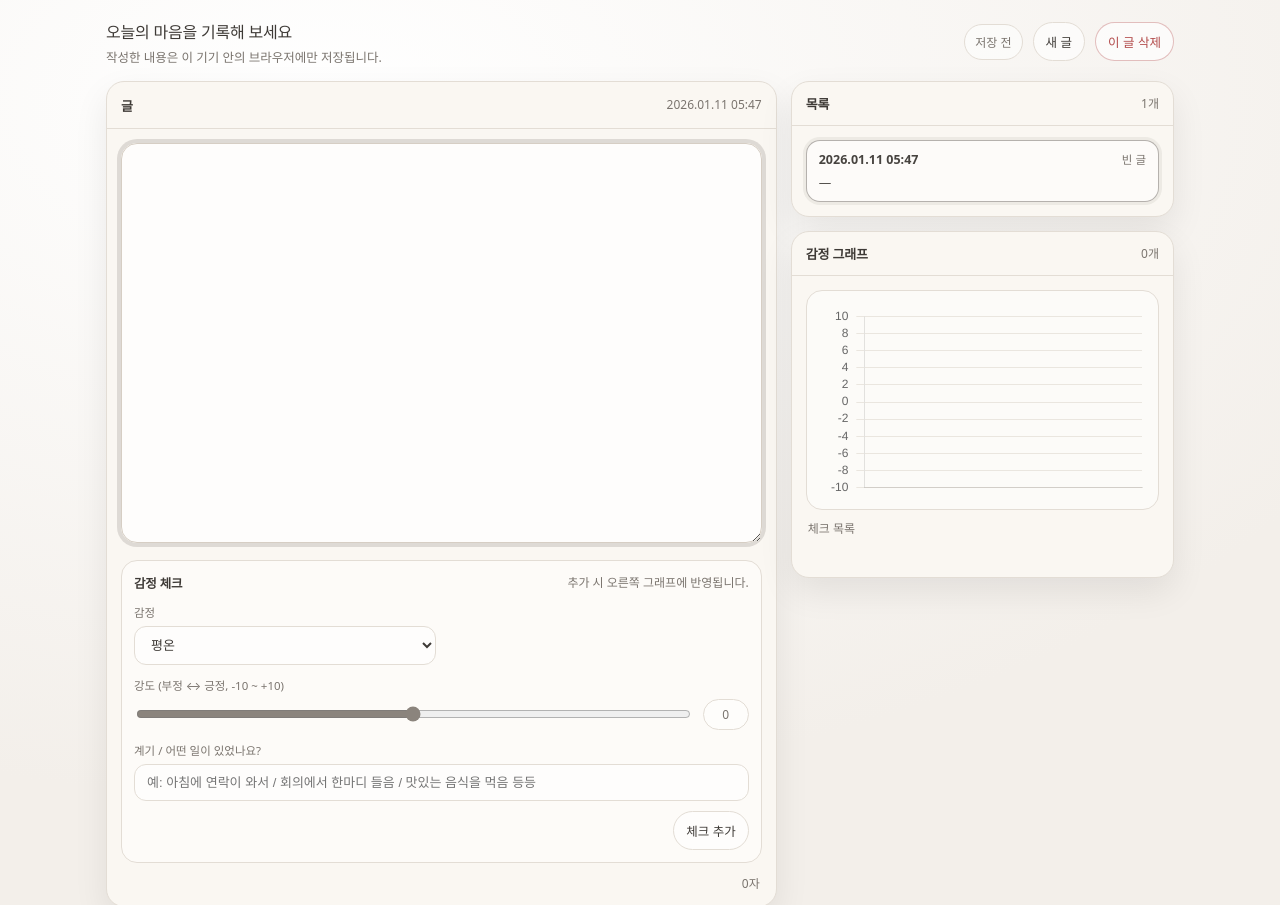
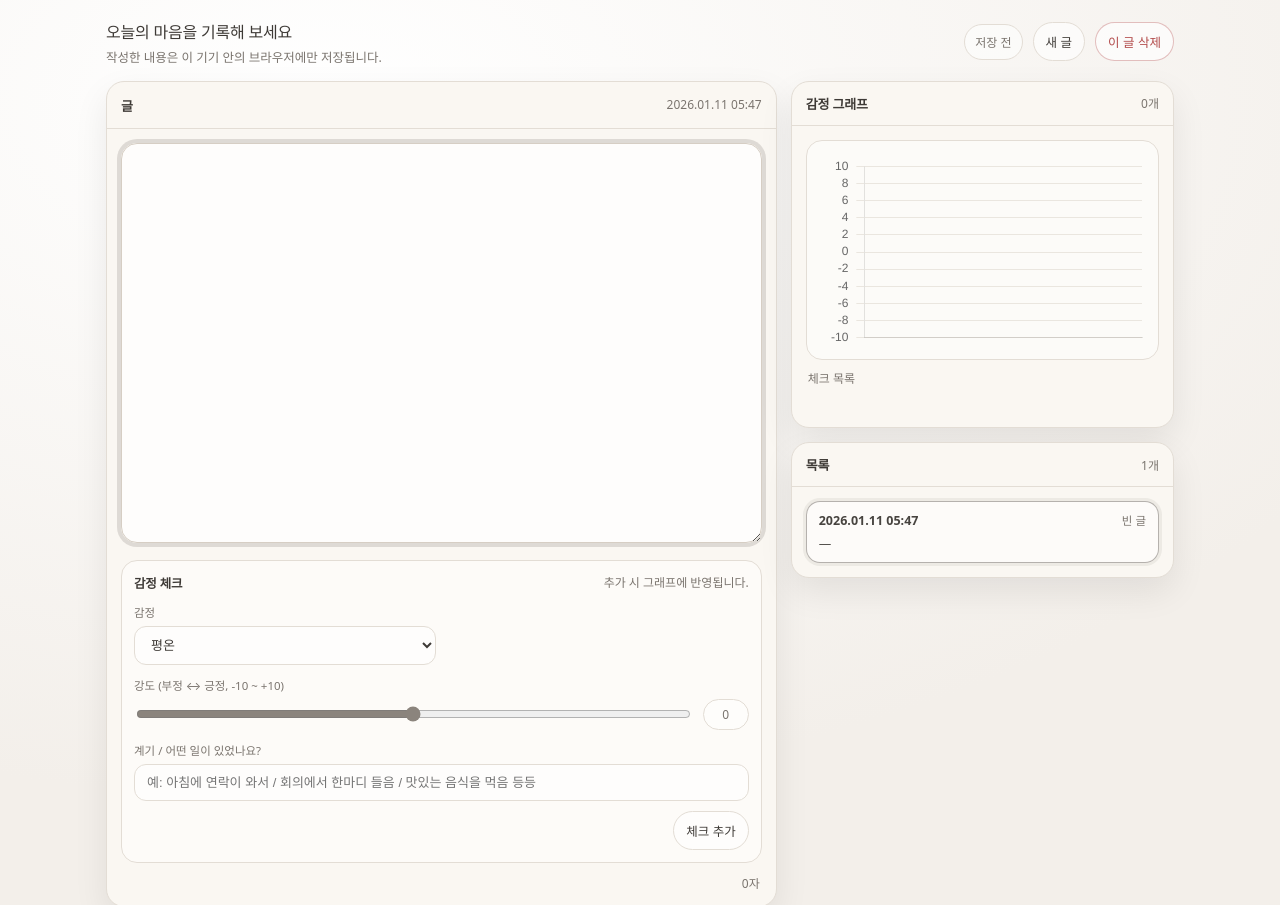
Before and after one commit to Inner-nova/emotiondiary, a plain HTML site: page index.html in a window 1280 px wide. Shown: the top 905 px of the page. Drawn offline with nearby package versions, Linux system fonts and the light colour scheme; a web font is replaced by a local one.

Commit message:
Update index.html

```diff
--- a/index.html
+++ b/index.html
@@ -243,6 +243,12 @@
       gap:14px;
     }
 
+    /* ✅ 모바일에서만: 그래프가 위 / 글목록이 아래 */
+    @media (max-width: 980px){
+      #chartCard{ order: 1; }
+      #listCard{ order: 2; }
+    }
+
     /* Mood form */
     .moodBox{
       margin-top:12px;
@@ -467,7 +473,7 @@
           <div class="moodBox">
             <div class="moodTitleRow">
               <b>감정 체크</b>
-              <span class="fineprint">추가 시 오른쪽 그래프에 반영됩니다.</span>
+              <span class="fineprint">추가 시 그래프에 반영됩니다.</span>
             </div>
 
             <div class="moodGrid">
@@ -518,23 +524,8 @@
 
       <!-- Right side -->
       <aside class="side">
-        <!-- 글 목록 -->
-        <section class="card">
-          <div class="cardHead">
-            <b>목록</b>
-            <span id="count">0개</span>
-          </div>
-          <div class="cardBody">
-            <div class="list" id="list"></div>
-            <div class="empty" id="empty" style="display:none;">
-              아직 저장된 글이 없습니다.<br/>
-              오른쪽 위 “새 글”을 눌러 시작하실 수 있습니다.
-            </div>
-          </div>
-        </section>
-
-        <!-- 감정 그래프 -->
-        <section class="card">
+        <!-- ✅ 감정 그래프 (모바일에서 위로 오게) -->
+        <section class="card" id="chartCard">
           <div class="cardHead">
             <b>감정 그래프</b>
             <span id="checkCount">0개</span>
@@ -550,7 +541,22 @@
 
             <div class="list" id="checkList" style="margin-top:10px;"></div>
             <div class="empty" id="checkEmpty" style="display:none;">
-                          </div>
+            </div>
+          </div>
+        </section>
+
+        <!-- ✅ 글 목록 (모바일에서 가장 아래로) -->
+        <section class="card" id="listCard">
+          <div class="cardHead">
+            <b>목록</b>
+            <span id="count">0개</span>
+          </div>
+          <div class="cardBody">
+            <div class="list" id="list"></div>
+            <div class="empty" id="empty" style="display:none;">
+              아직 저장된 글이 없습니다.<br/>
+              오른쪽 위 “새 글”을 눌러 시작하실 수 있습니다.
+            </div>
           </div>
         </section>
       </aside>
```
